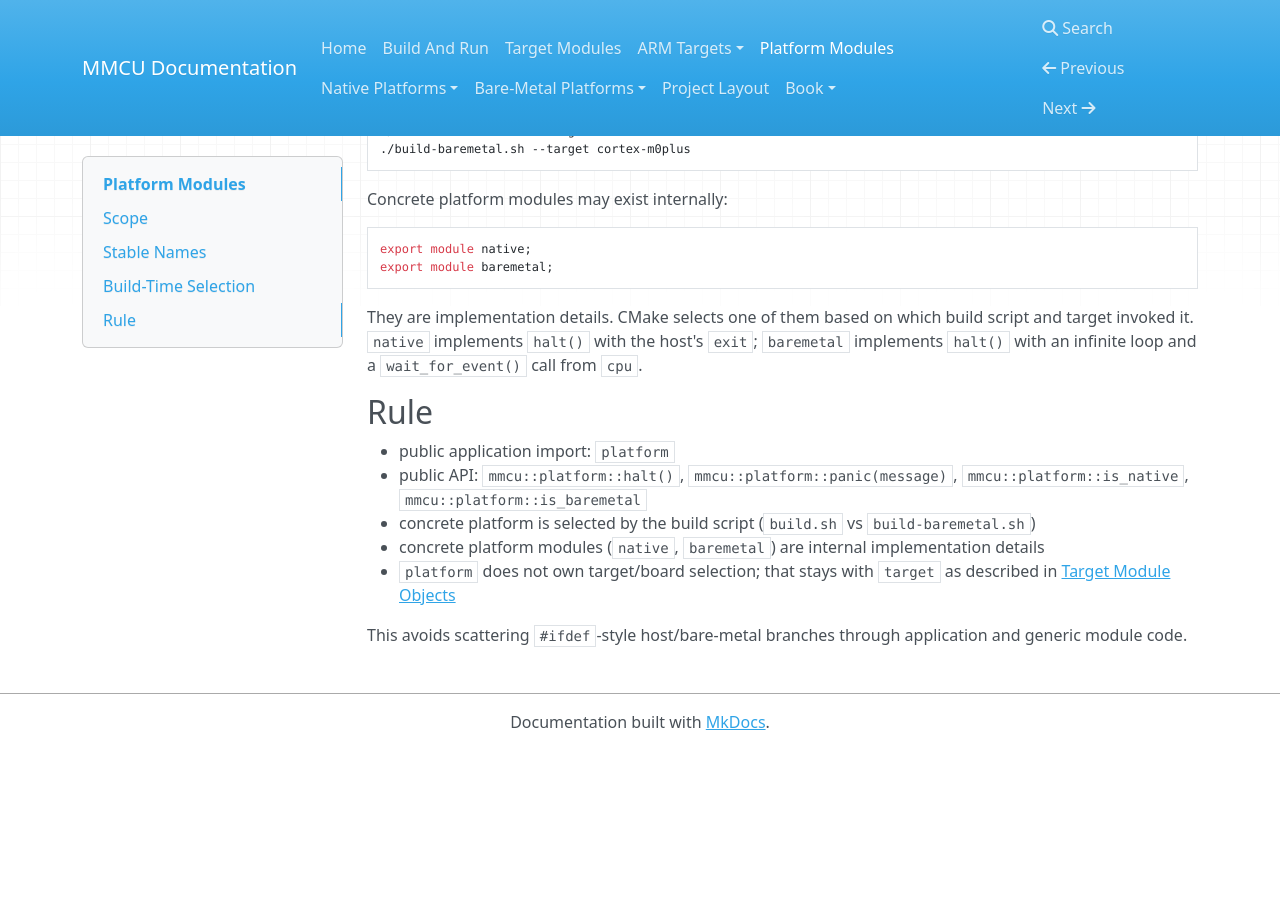
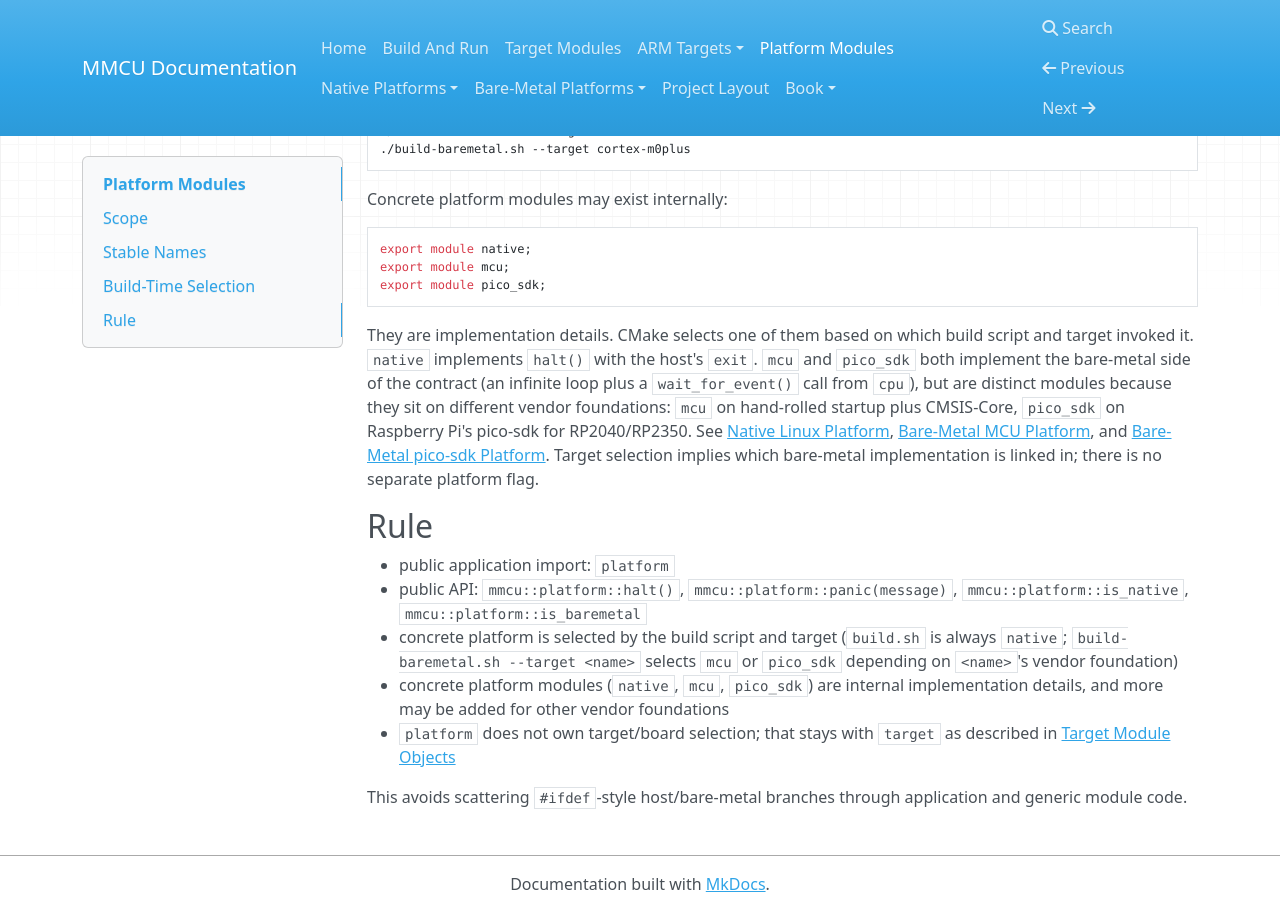
Before and after one commit to 32bitmicroLLC/MMCU, an MkDocs documentation site: the page built from docs/platform-modules.md, in a window 1280 px wide and 900 px high, scrolled down 1103 px. Built offline with MkDocs 1.6.1, drawn with Linux system fonts in a browser that asks for light colours; nearby versions of some CDN libraries; before the commit the page ends 1853 px from its top, so only the background shows below that.

````diff
--- a/docs/platform-modules.md
+++ b/docs/platform-modules.md
@@ -65,23 +65,32 @@
 
 ```cpp
 export module native;
-export module baremetal;
+export module mcu;
+export module pico_sdk;
 ```
 
 They are implementation details. CMake selects one of them based on which
 build script and target invoked it. `native` implements `halt()` with the
-host's `exit`; `baremetal` implements `halt()` with an infinite loop and a
-`wait_for_event()` call from `cpu`.
+host's `exit`. `mcu` and `pico_sdk` both implement the bare-metal side of the
+contract (an infinite loop plus a `wait_for_event()` call from `cpu`), but are
+distinct modules because they sit on different vendor foundations: `mcu` on
+hand-rolled startup plus CMSIS-Core, `pico_sdk` on Raspberry Pi's pico-sdk for
+RP2040/RP2350. See [Native Linux Platform](platforms-native/linux.md),
+[Bare-Metal MCU Platform](platforms-baremetal/mcu.md), and
+[Bare-Metal pico-sdk Platform](platforms-baremetal/pico-sdk.md). Target
+selection implies which bare-metal implementation is linked in; there is no
+separate platform flag.
 
 ## Rule
 
 - public application import: `platform`
 - public API: `mmcu::platform::halt()`, `mmcu::platform::panic(message)`,
   `mmcu::platform::is_native`, `mmcu::platform::is_baremetal`
-- concrete platform is selected by the build script (`build.sh` vs
-  `build-baremetal.sh`)
-- concrete platform modules (`native`, `baremetal`) are internal
-  implementation details
+- concrete platform is selected by the build script and target (`build.sh` is
+  always `native`; `build-baremetal.sh --target <name>` selects `mcu` or
+  `pico_sdk` depending on `<name>`'s vendor foundation)
+- concrete platform modules (`native`, `mcu`, `pico_sdk`) are internal
+  implementation details, and more may be added for other vendor foundations
 - `platform` does not own target/board selection; that stays with `target`
   as described in [Target Module Objects](target-modules.md)
 
--- a/mkdocs.yml
+++ b/mkdocs.yml
@@ -17,6 +17,7 @@
       - Linux: platforms-native/linux.md
   - Bare-Metal Platforms:
       - MCU: platforms-baremetal/mcu.md
+      - pico-sdk: platforms-baremetal/pico-sdk.md
   - Project Layout: layout.md
   - Book:
       - Overview: book/index.md
````
Also changed, not shown: docs/index.md (+1 -0 lines), docs/platforms-baremetal/mcu.md (+14 -8 lines), docs/platforms-baremetal/pico-sdk.md (added, +213 -0 lines), 7 other files.
